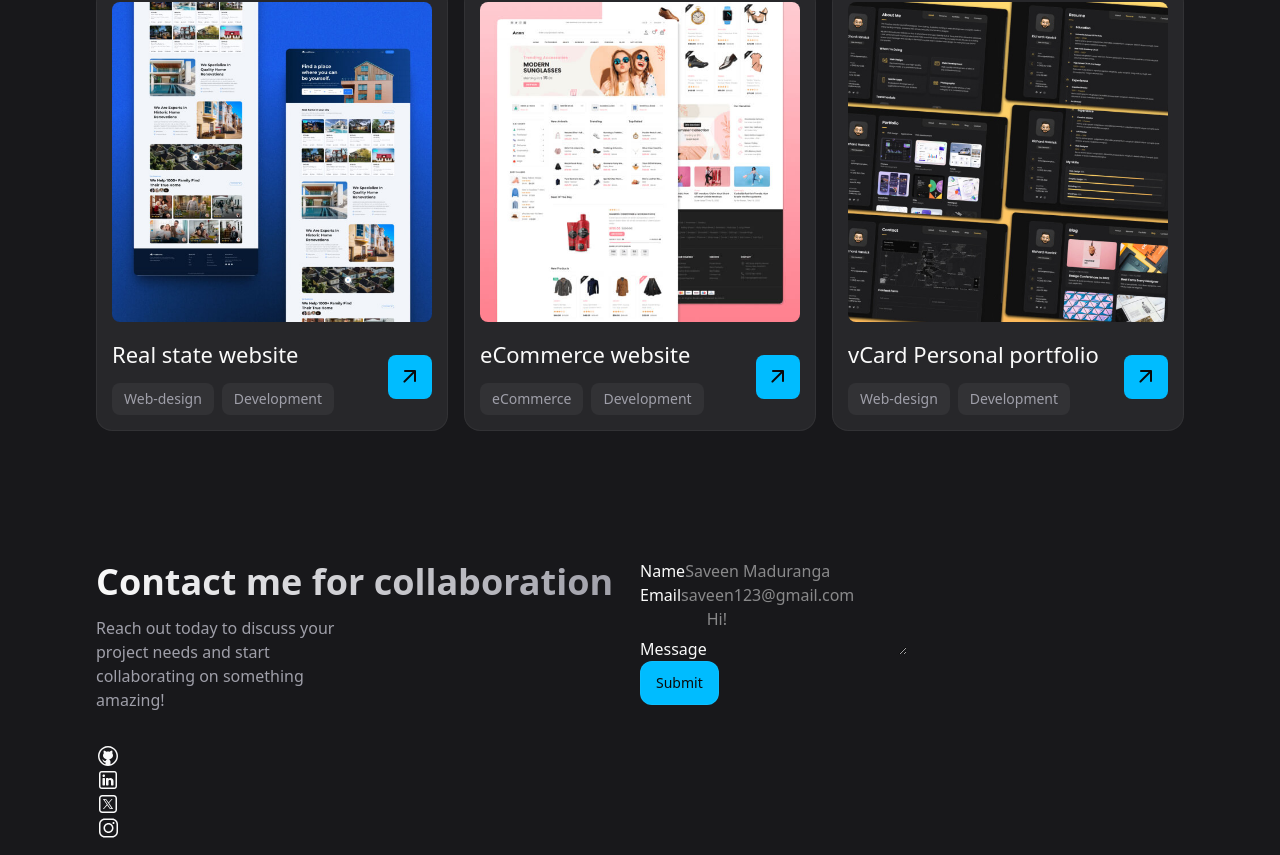
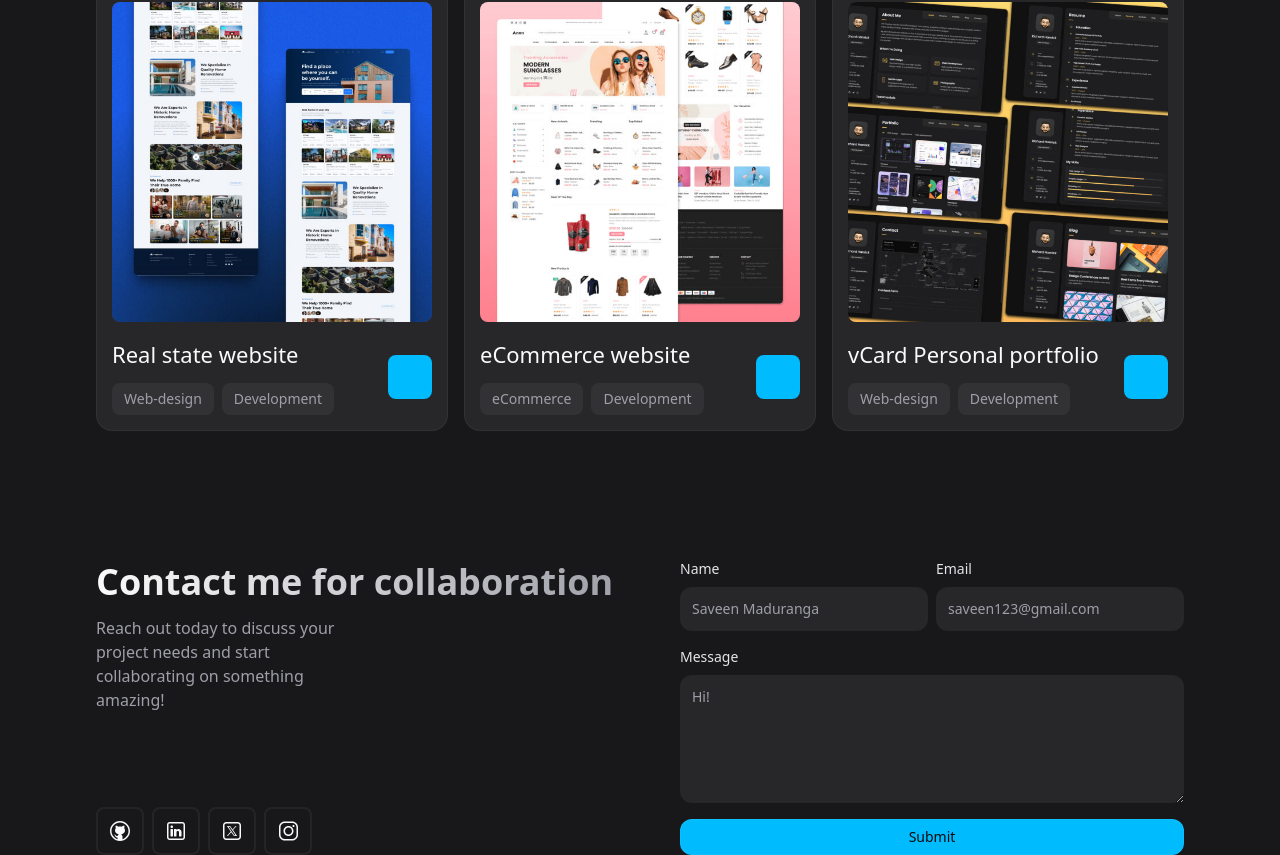
Before and after one commit to saveen99/My-Portfolio-React-Tailwind-V4, a React (Vite) app: page / in a window 1280 px wide. Shown: the part 2045-2900 px from the top of the page. Built offline with nearby package versions, Linux system fonts and the light colour scheme.

Commit message:
update contact section
Co-Authored-By: Saveen Maduranga II <165816828+saveen993@users.noreply.github.com>

```diff
--- a/src/components/Contact.jsx
+++ b/src/components/Contact.jsx
@@ -50,13 +50,13 @@ const Contact = () => {
             Reach out today to discuss your project needs and start collaborating on something amazing!
           </p>
 
-          <div className="">
+          <div className="flex items-center gap-2 mt-auto">
             {socialLinks.map(({ href, icon }, key) => (
               <a
                 key={key}
                 href={href}
                 target='_blank'
-                className=""
+                className="w-12 h-12 grid place-items-center ring-inset ring-2 ring-zinc-50/5 rounded-lg transition-[background-color,color] hover:bg-zinc-50 hover:text-zinc-950 active:bg-zinc-50/80"
               >
                 {icon}
               </a>
@@ -67,14 +67,14 @@ const Contact = () => {
         <form
           action=""
           method="POST"
-          className=""
+          className="xl:pl-10 2xl:pl-20"
         >
-          <div className="">
+          <div className="md:grid md:items-center md:grid-cols-2 md:gap-2">
 
-            <div className="label">
+            <div className="mb-4">
               <label
                 htmlFor="name"
-                className=""
+                className="label"
               >
                 Name
               </label>
@@ -91,10 +91,10 @@ const Contact = () => {
 
             </div>
 
-            <div className="label">
+            <div className="mb-4">
               <label
                 htmlFor="email"
-                className=""
+                className="label"
               >
                 Email
               </label>
@@ -114,7 +114,7 @@ const Contact = () => {
 
           </div>
 
-          <div className="">
+          <div className="mb-4">
             <label
               htmlFor="message"
               className="label"
@@ -127,13 +127,13 @@ const Contact = () => {
               id="message"
               placeholder="Hi! "
               required
-              className="text-field"
+              className="text-field resize-y min-h-32 max-h-80"
             ></textarea>
           </div>
 
           <button
             type="submit"
-            className="btn btn-primary"
+            className="btn-contact btn-primary [&]:max-w-full w-full justify-center"
           >
             Submit
           </button>
--- a/src/index.css
+++ b/src/index.css
@@ -141,3 +141,22 @@ body {
 .btn-outline {
   @apply h-11 bg-zinc-800 hover:bg-zinc-700 active:bg-zinc-800
 }
+
+.btn-contact {
+  @apply h-9 flex items-center gap-2 px-4 rounded-xl font-medium
+  text-sm ring-1 ring-zinc-50/5 ring-inset transition-[background-color] cursor-pointer w-full
+}
+
+/* Text Field */
+
+.label {
+  @apply block text-zinc-200 text-sm font-normal mb-2
+}
+
+.text-field {
+  @apply block outline-none w-full px-3 py-3 text-sm bg-zinc-800 rounded-xl ring-1 ring-inset ring-transparent transition-shadow hover:ring-zinc-50/5 focus:ring-sky-400 focus:ring-2
+}
+
+.text-field::placeholder {
+  @apply text-zinc-400
+}
```
